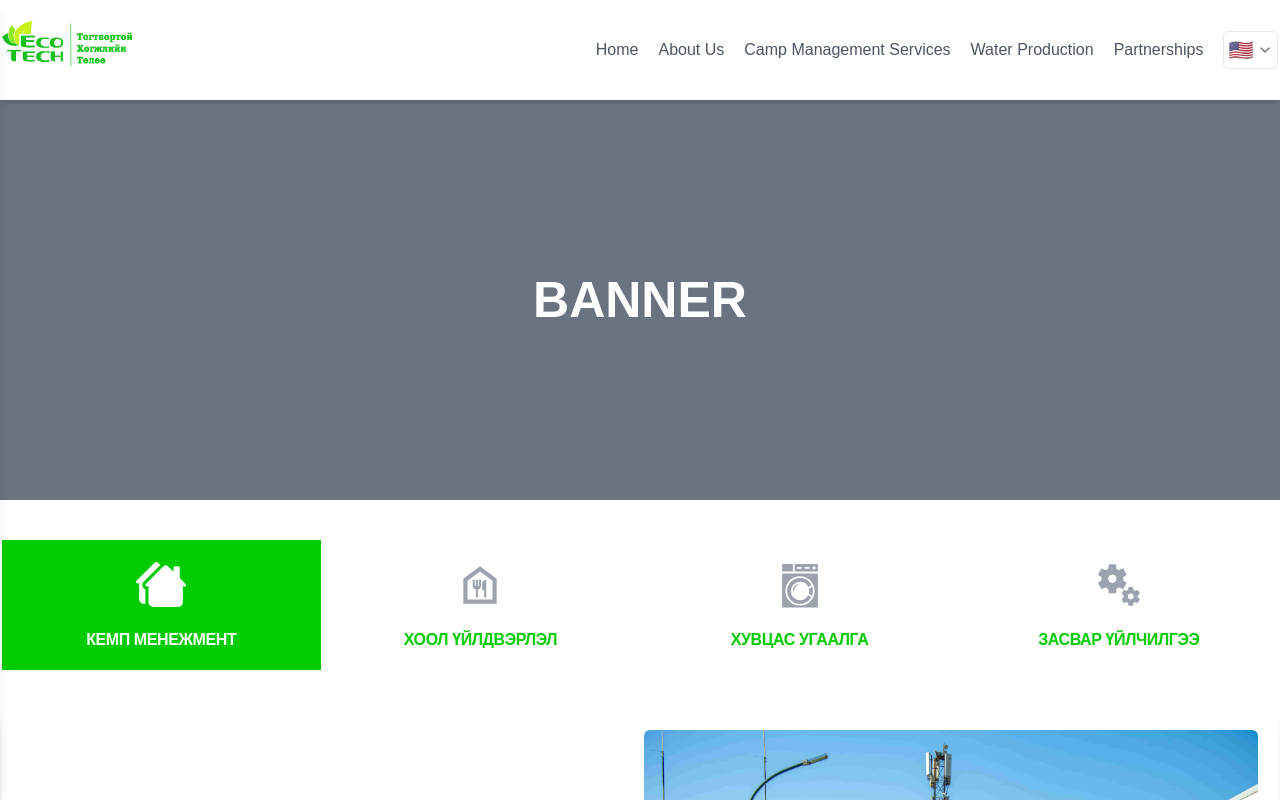
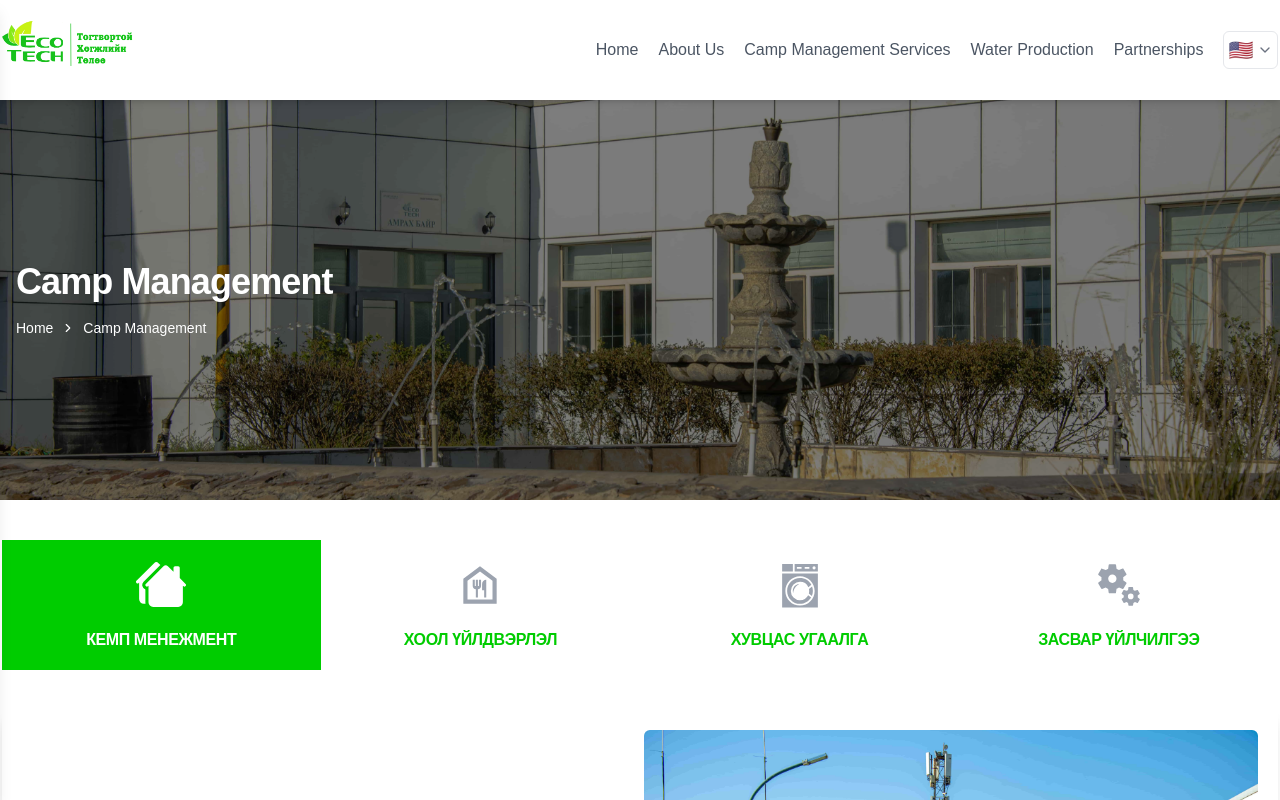
Before and after one commit to ananduush/ecotech, a Next.js app in the folder front-end/: page /en/camp-management in a window 1280 px wide. Shown: the top 800 px of the page. Built offline with nearby package versions, Linux system fonts and the light colour scheme.

Commit message:
add localization on camp management

```diff
--- a/front-end/messages/en.json
+++ b/front-end/messages/en.json
@@ -9,9 +9,11 @@
 
   "banner": {
     "title": "About Us",
+    "campManagementTitle": "Camp Management",
     "breadcrumb": {
       "home": "Home",
-      "about": "About Us"
+      "about": "About Us",
+      "campManagement": "Camp Management"
     }
   },
 
--- a/front-end/messages/mn.json
+++ b/front-end/messages/mn.json
@@ -9,11 +9,14 @@
 
   "banner": {
     "title": "Бидний Тухай",
+    "campManagementTitle": "Кемп Менежмент",
     "breadcrumb": {
       "home": "Нүүр",
-      "about": "Бидний тухай"
+      "about": "Бидний тухай",
+      "campManagement": "Кемп Менежмент"
     }
   },
+
   "company": {
     "introduction": "Эколожикал Текноложи ХХК нь 2011 оноос эхлэн хэрэглэгчдийн эрэлт хэрэгцээнд тулгуурлан хүрээлэн буй орчны аюулгүй байдал, эрүүл ахуй, чанарын удирдлагын стандартад нийцсэн кемп, катерингийн үйлчилгээг хэрэглэгч, үйлчлүүлэгчдийн байгаа газар байршилд хүрч, төв суурин газраас алслагдсан газар зүйн байрлалыг үл харгалзан хэрэглэгчдийн тав тухтай байдлыг эрхэмлэн, суурин болон гэр кэмпүүдийг байгуулан, эрэлт хэрэгцээг хангасан үйлчилгээг үзүүлэхийг зорин ажиллаж байна.",
     "mission": {
--- a/front-end/src/app/[locale]/camp-management/page.tsx
+++ b/front-end/src/app/[locale]/camp-management/page.tsx
@@ -7,13 +7,23 @@ import Laundry from "@/app/components/CampManagement/Laundry";
 import Services from "@/app/components/CampManagement/Services";
 
 import { BsHousesFill } from "react-icons/bs";
-import { FaWater } from "react-icons/fa";
-import { FaBottleWater } from "react-icons/fa6";
 import { GiWashingMachine } from "react-icons/gi";
 import { MdMiscellaneousServices, MdOutlineFoodBank } from "react-icons/md";
+import Banner from "@/app/components/Banner/HeroBanner";
+import { useTranslations } from "next-intl";
 
 const CampManagement = () => {
   const [active, setActive] = useState("housing");
+  const banner = useTranslations("banner");
+
+  const bannerData = {
+    imageSrc: "/images/company/image1.jpg",
+    title: banner("campManagementTitle"),
+    breadcrumb: [
+      { label: banner("breadcrumb.home"), link: "/" },
+      { label: banner("breadcrumb.campManagement"), link: "/camp-management" },
+    ],
+  };
 
   const slides = [
     {
@@ -76,9 +86,14 @@ const CampManagement = () => {
 
   return (
     <div className="flex flex-col gap-10">
-      <div className="h-[400px] bg-gray-500 w-full text-white text-[50px] font-bold text-center items-center flex justify-center">
+      <Banner
+        imageSrc={bannerData.imageSrc}
+        title={bannerData.title}
+        breadcrumb={bannerData.breadcrumb}
+      />
+      {/* <div className="h-[400px] bg-gray-500 w-full text-white text-[50px] font-bold text-center items-center flex justify-center">
         BANNER
-      </div>
+      </div> */}
 
       <div className="container flex flex-col gap-10">
         <div className="grid grid-cols-1 sm:grid-cols-3 md:grid-cols-4">
```
